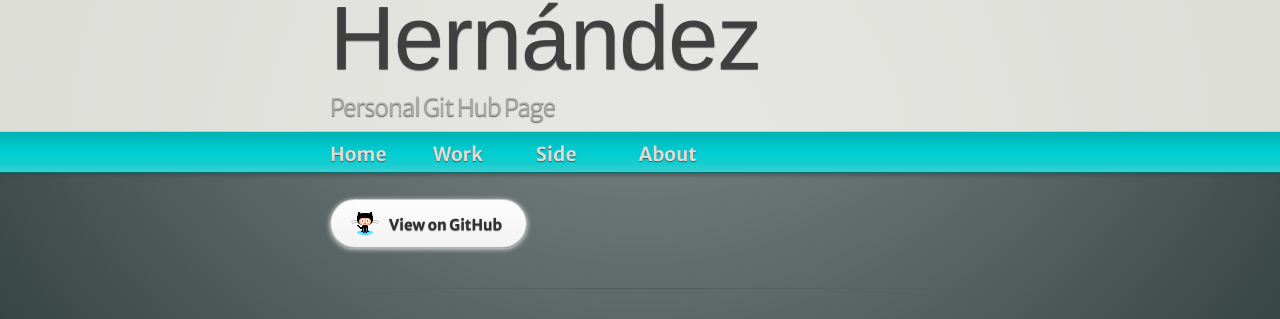
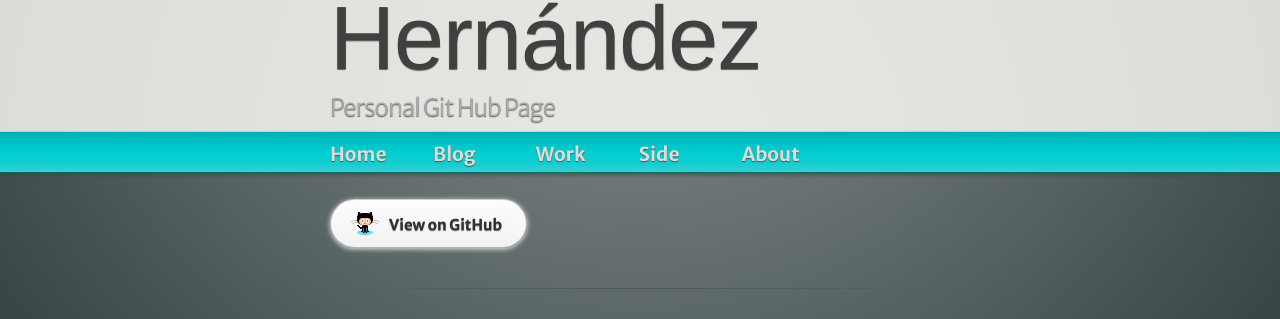
Before and after one commit to marcoslhc/marcoslhc.github.com, a Jekyll site: the page built from index.html, in a window 1280 px wide. Shown: the part 159-478 px from the top of the page. Built offline with Jekyll 4.4.1, drawn with Linux system fonts in a browser that asks for light colours; some web fonts are replaced.

Commit message:
Added Blog link

```diff
--- a/_layouts/default.html
+++ b/_layouts/default.html
@@ -29,6 +29,7 @@
       <nav>
         <ul>
           <li><a href="">Home</a></li>
+          <li><a href="">Blog</a></li>
           <li><a href="">Work</a></li>
           <li><a href="">Side</a></li>
           <li><a href="">About</a></li>
```
